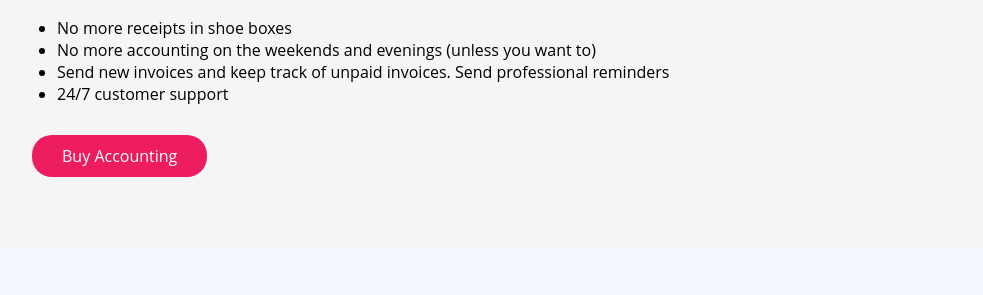
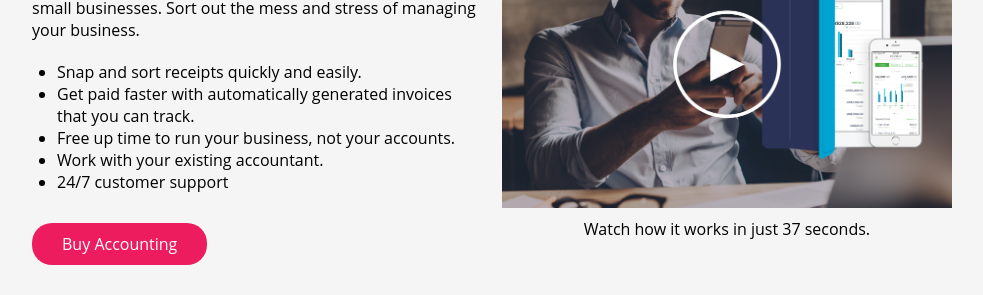
Before and after one commit to adamsilver/sage-proto, a website: page src/app/views/accounting/index.html in a window 1280 px wide. Shown: the part 192-487 px from the top of the page, without its empty margins (148-1131 px from the left). Drawn offline with nearby package versions, Linux system fonts and the light colour scheme; files that its build step writes are made by us from their sources.

Commit message:
Updated with video section

```diff
--- a/src/app/views/accounting/index.html
+++ b/src/app/views/accounting/index.html
@@ -11,15 +11,22 @@
 
 <div class="hero">
 	<div>
-		{{headings.h1('Accounting')}}
-		<p>Accounting for freelancers and small businesses like you.</p>
-		<ul>
-			<li>No more receipts in shoe boxes</li>
-			<li>No more accounting on the weekends and evenings (unless you want to)</li>
-			<li>Send new invoices and keep track of unpaid invoices. Send professional reminders</li>
-			<li>24/7 customer support</li>
-		</ul>
-		<p><a href="/buy" class="primaryButton">Buy Accounting</a></p>
+		<div class="hero-text">
+			{{headings.h1('Accounting')}}
+			<p>Simple online accounting for sole traders, freelancers and small businesses. Sort out the mess and stress of managing your business.</p>
+			<ul>
+				<li>Snap and sort receipts quickly and easily.</li>
+				<li>Get paid faster with automatically generated invoices that you can track.</li>
+				<li>Free up time to run your business, not your accounts.</li>
+				<li>Work with your existing accountant.</li>
+				<li>24/7 customer support</li>
+			</ul>
+			<p><a href="/buy" class="primaryButton">Buy Accounting</a></p>
+		</div>
+		<div class="hero-video">
+			<img src="/public/img/video.png">
+			Watch how it works in just 37 seconds.
+		</div>
 	</div>
 </div>
 <div class="comparisonTable">
--- a/src/public/sass/dump.scss
+++ b/src/public/sass/dump.scss
@@ -7,7 +7,34 @@
 	max-width: 920px;
 	padding: 0 20px;
 	margin: 0 auto;
+	@include clearfix;
 }
+
+.hero-text {
+	@media(min-width: 760px) {
+		float: left;
+		width: 50%;
+		box-sizing: border-box;
+		padding-right: 10px;
+	}
+}
+
+.hero-video {
+	padding-top: 10px;
+	text-align: center;
+	@media(min-width: 760px) {
+		float: left;
+		width: 50%;
+		box-sizing: border-box;
+		padding-left: 10px;
+	}
+}
+
+.hero-video img {
+	width: 100%;
+	margin-bottom: 5px;
+}
+
 
 .productHero {
 	padding: 30px 30px 60px;
```
Also changed, not shown: src/public/img/video.png (added).
